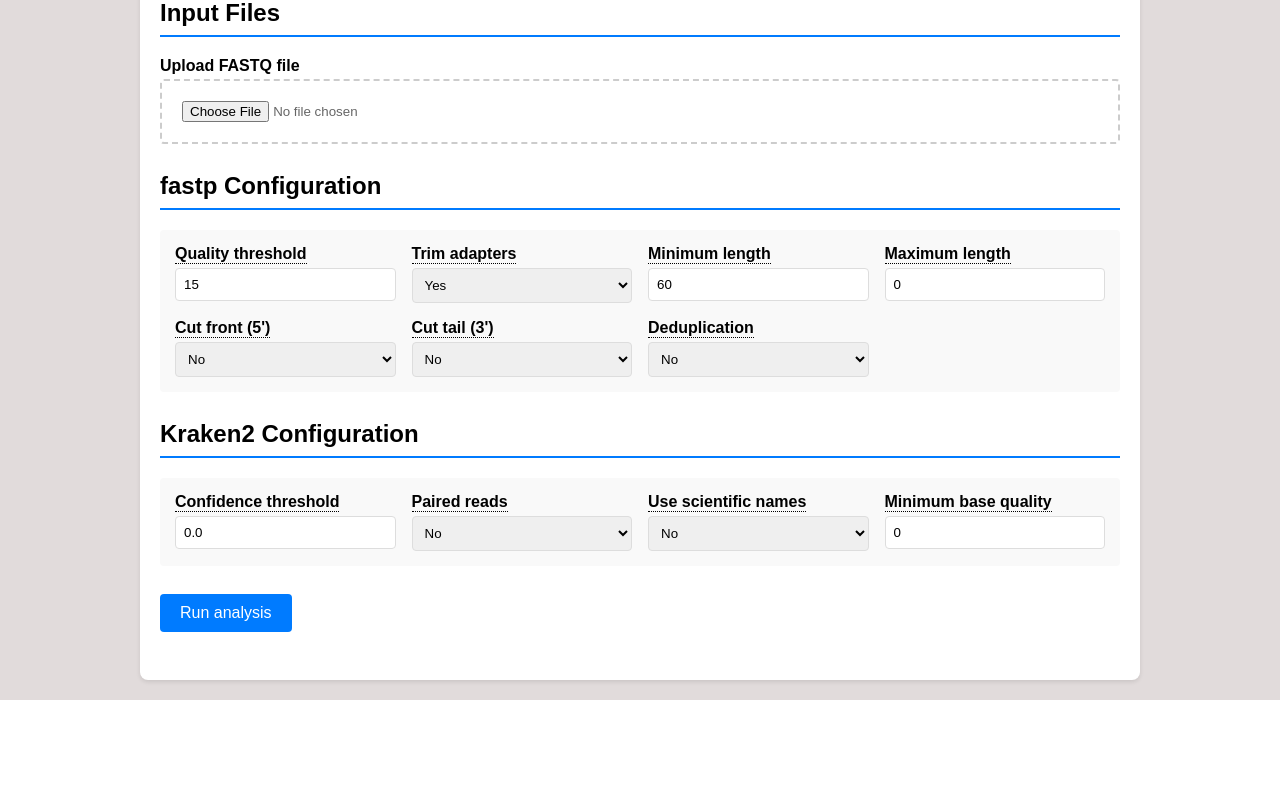
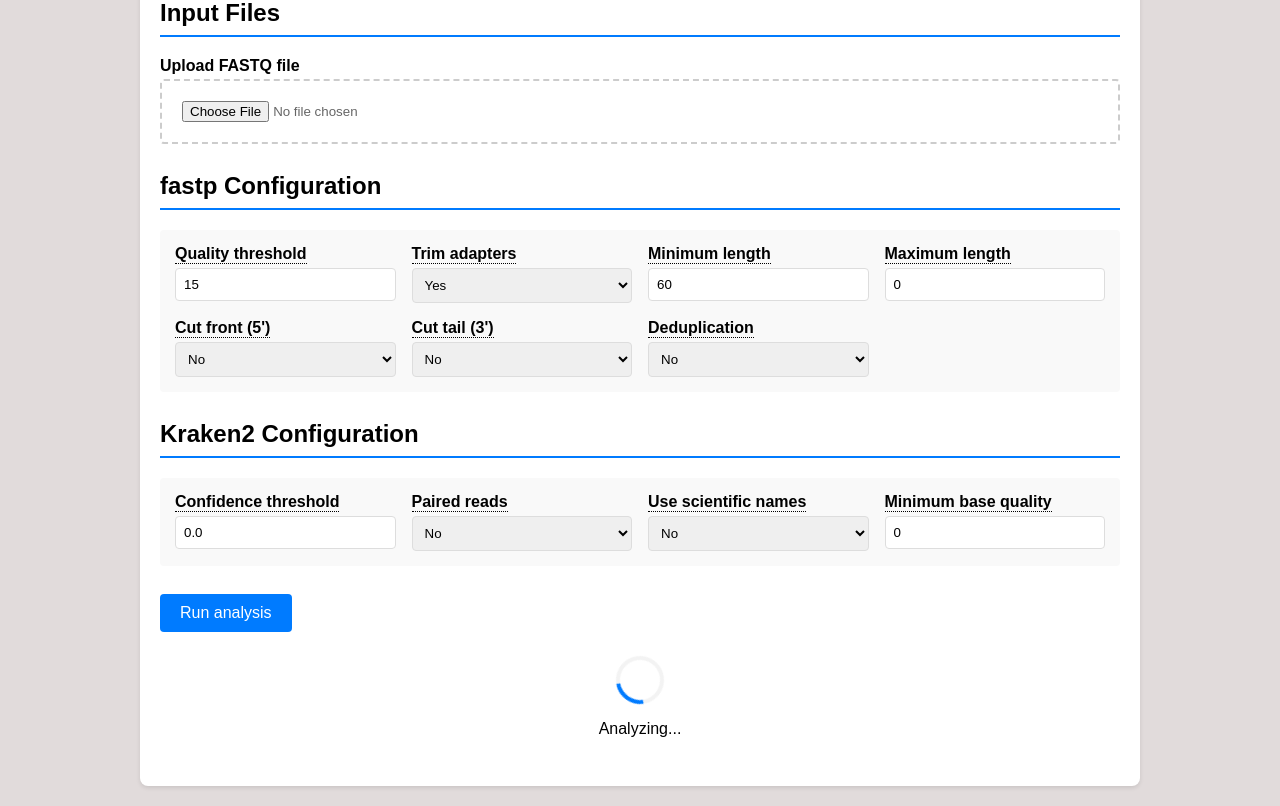
Before and after one commit to JesseP05/bin_tbx, a Flask app: template web/templates/index.html in a window 1280 px wide. Shown: the part 215-1021 px from the top of the page. Before the commit the page ends 915 px from the top, so only its background shows below. Run offline with Flask 3, Linux system fonts and the light colour scheme; the template is opened without the code that fills it: most values are stand-ins (such as "Sample title", 1, 10 or a date in 2020).

Commit message:
add throbber

```diff
--- a/web/static/css/index.css
+++ b/web/static/css/index.css
@@ -82,6 +82,26 @@ button:hover {
     margin-top: 16px;
 }
 
+.throbber {
+    text-align: center;
+    margin-top: 24px;
+}
+
+.spinner {
+    border: 4px solid #f3f3f3;
+    border-top: 4px solid #007bff;
+    border-radius: 50%;
+    width: 40px;
+    height: 40px;
+    animation: spin 1s linear infinite;
+    margin: 0 auto 16px;
+}
+
+@keyframes spin {
+    0% { transform: rotate(0deg); }
+    100% { transform: rotate(360deg); }
+}
+
 .result-item {
     border: 1px solid #ddd;
     border-radius: 8px;
--- a/web/static/js/script.js
+++ b/web/static/js/script.js
@@ -6,7 +6,16 @@ document.addEventListener('DOMContentLoaded', () => {
     }
     const jobId = resultGrid.dataset.jobId;
     if (jobId && jobId !== 'None') {
+        document.getElementById("throbber").style.display = "block";
         fetchTimeout = setTimeout(() => getJobStatus(jobId), 4000);
+    }
+
+    const form = document.querySelector('form');
+    if (form) {
+        form.addEventListener('submit', () => {
+            document.getElementById("throbber").style.display = "block";
+            document.getElementById("results-container").style.display = "none";
+        });
     }
 });
 
@@ -28,7 +37,11 @@ function getJobStatus(id) {
 }
 
 function showResults(data) {
-    document.getElementById("fastp-result").src = "../" + data.fastq_report;
-    document.getElementById("kraken-result").src = "../" + data.krona_output;
-    document.getElementById("results-container").classList.add("show");
+    document.getElementById("throbber").style.display = "none";
+
+    if (data.fastq_report && data.krona_output) {
+        document.getElementById("fastp-result").src = "../" + data.fastq_report;
+        document.getElementById("kraken-result").src = "../" + data.krona_output;
+        document.getElementById("results-container").style.display = "block";
+    }
 }
--- a/web/templates/index.html
+++ b/web/templates/index.html
@@ -141,9 +141,13 @@
 
     <div class="section">
         <button type="submit">Run analysis</button>
+        <div id="throbber" class="throbber" style="display: none;">
+            <div class="spinner"></div>
+            <p>Analyzing...</p>
+        </div>
     </div>
 
-    <div id="results-container" data-job-id="{{ current_job }}">
+    <div id="results-container" data-job-id="{{ current_job }}" style="display: none;">
         <h2>Results</h2>
         <div class="results-grid">
             <div class="result-item">
```
